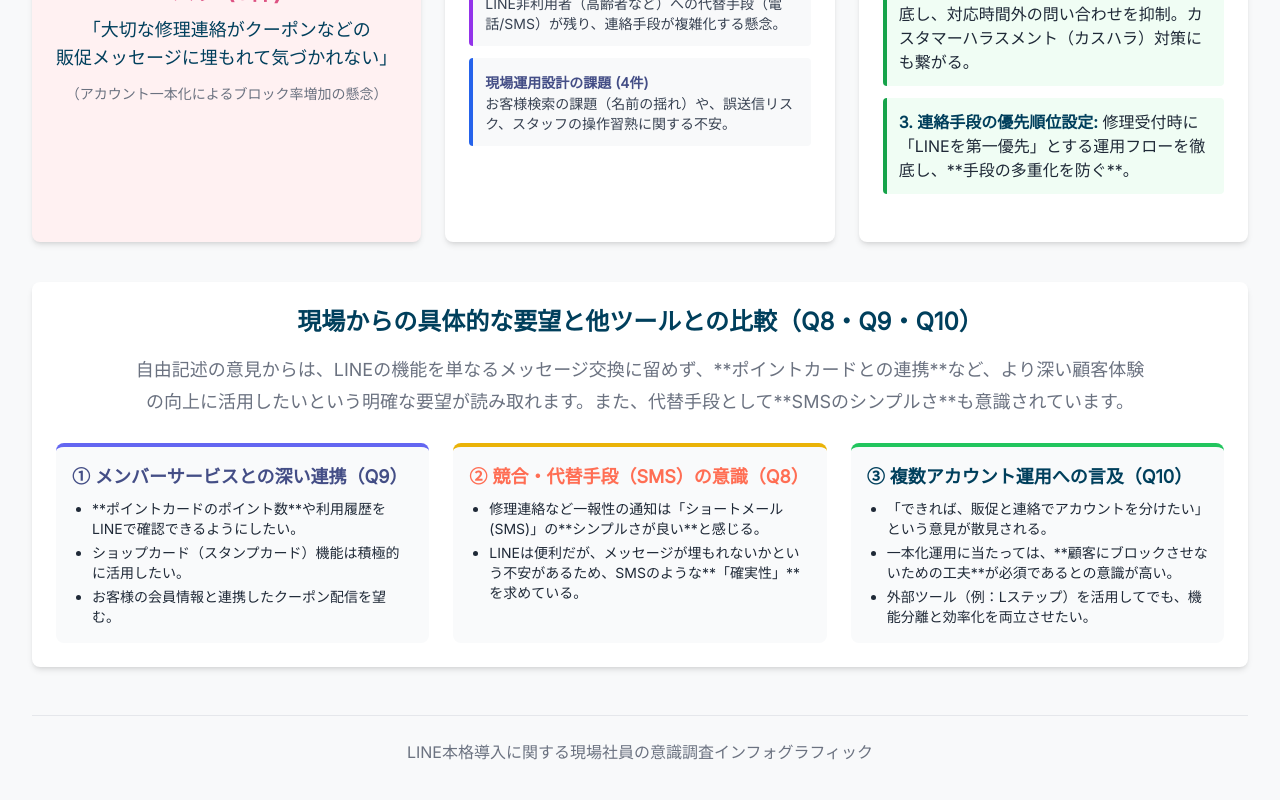
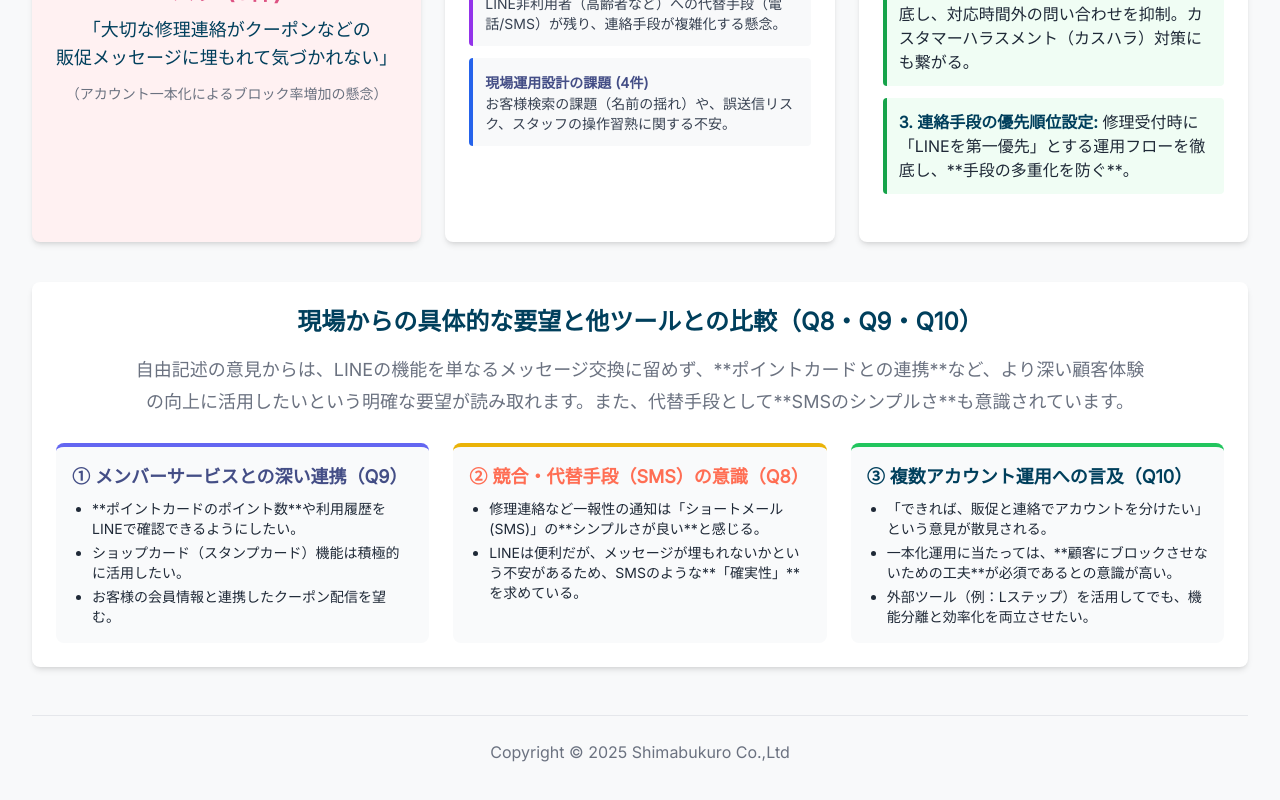
Before and after one commit to sima-tool/line-survey-infographic, a plain HTML site: page index.html in a window 1280 px wide. Shown: the part 3116-3916 px from the top of the page. Drawn offline with nearby package versions, Linux system fonts and the light colour scheme.

Commit message:
Update-footer

```diff
--- a/index.html
+++ b/index.html
@@ -242,7 +242,7 @@
         </section>
 
         <footer class="text-center mt-12 py-6 border-t">
-            <p style="color: var(--palette-text-light);">LINE本格導入に関する現場社員の意識調査インフォグラフィック</p>
+            <p style="color: var(--palette-text-light);">Copyright © 2025 Shimabukuro Co.,Ltd</p>
         </footer>
     </main>
 
```
